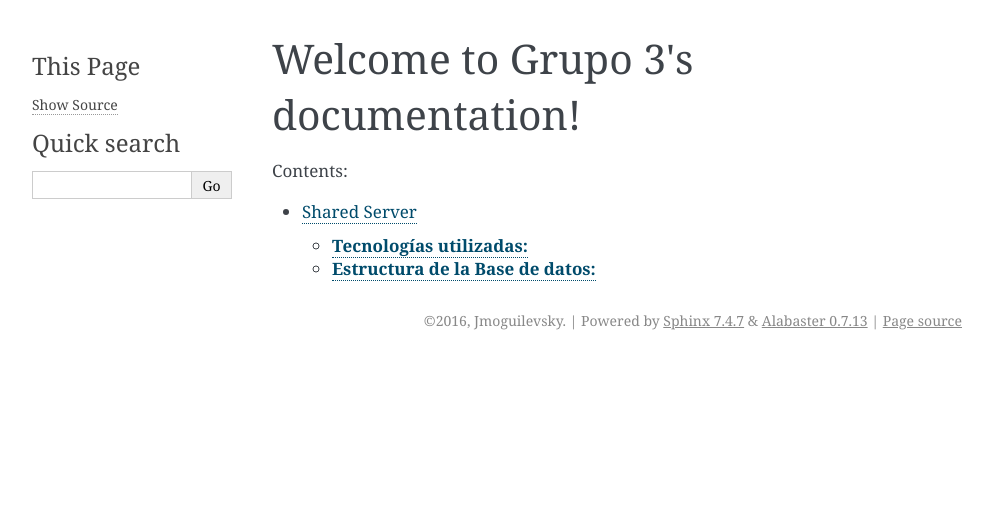
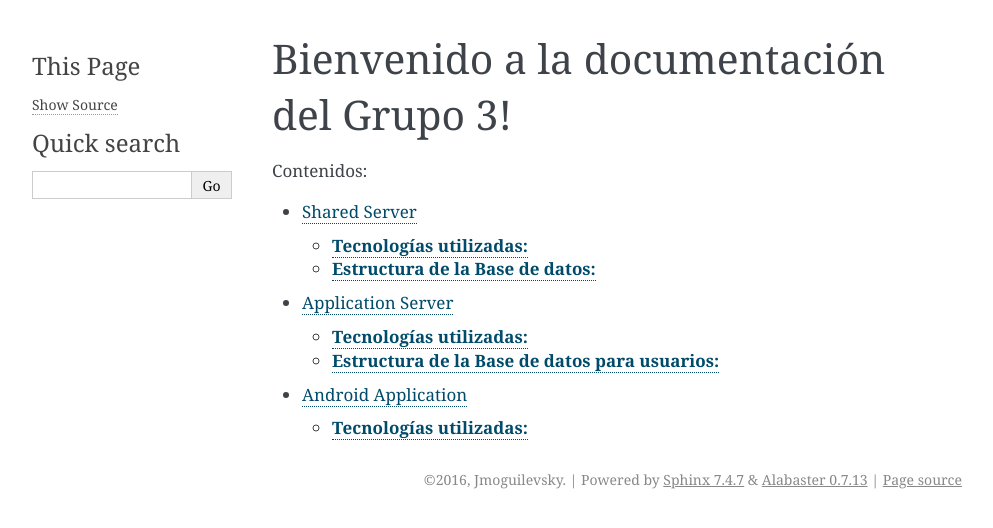
Before and after one commit to jmoguilevsky/DocumentacionSphinxT2, a Sphinx documentation site: the page built from source/index.rst, in a window 1280 px wide. Shown: the top 528 px of the page, without its empty margins (148-1141 px from the left). Built offline with Sphinx 7.4.7, drawn with Linux system fonts in a browser that asks for light colours; some of the changed lines change nothing that is shown.

Commit message:
Cambios en index y shared, se agregaron appServer y android

```diff
--- /dev/null
+++ b/source/android.rst
@@ -0,0 +1,38 @@
+Android Application
+*******************
+
+
+****************************
+**Tecnologías utilizadas:**
+****************************
+1. Volley
+	* Volley es una biblioteca de HTTP que hace más fácil y más rápido el manejo de requests para aplicaciones de Android.
+	* Utilizamos Volley para el manejo de los requests entre el Android y el Application Server.
+
+2. SQLite
+	* SQLite es una base de datos muy simple que se maneja con un archivo físico pero permite realizar transacciones sobre el mismo.
+	* Utilizamos SQLite para guardar información del usuario, dado que se crea rápido y es fácil para utilizar y trae todas las ventajas que de tener los datos guardados en forma de DB.
+	* En la DB solo tenemos guardado los datos del usuario logueado, cuando se loguea se lo guarda y cuando se desloguea se elimina su información.
+	* La estructura es muy simple con una única tabla con los siguientes campos:
+
++---------------+----------------------+
+| **Campo**     | **Tipo de Dato**     |
++---------------+----------------------+
+| ID            | Integer (Primary key)|
++---------------+----------------------+
+| Alias         | Text                 |
++---------------+----------------------+
+| Email         | Text Unique          |
++---------------+----------------------+
+| Name          | Text                 |
++---------------+----------------------+
+| Gender        | Text                 |
++---------------+----------------------+
+| Interests     | Text                 |
++---------------+----------------------+
+| Photo         | Text                 |
++---------------+----------------------+
+| Location      | Text                 |
++---------------+----------------------+
+| Token         | Text                 |
++---------------+----------------------+
--- /dev/null
+++ b/source/appServer.rst
@@ -0,0 +1,68 @@
+Application Server
+******************
+
+
+****************************
+**Tecnologías utilizadas:**
+****************************
+1. Node JS
+	* Node fue el lenguaje decidido por la materia para utilizar para el desarrollo del backend y REST API de la aplicación web. Es un lenguaje totalmente formado por objetos Javascript, tiene las ventajas de la gran cantidad de librerías abiertas que resuelven la mayoría de los problemas con los que un programador se puede encontrar.
+	* Debido a la falta de conocimiento del lenguaje no se pudo aprovechar al máximo su potencial y la gran cantidad de refactorizaciones que quedan por hacer harían un código mucho más mantenible. Node tiene un manejo de callbacks igual al de Javascript, que hace muy sencillo manejar las llamadas a DB. Un punto a futuro sería poder aprovechar los callbacks para armar una estructura más modularizada del código.
+	* La estructura que quedó hoy en día en la api es:
+		* index.js
+		* api/ (Contiene los métodos que se comunican con la DB para resolver los pedidos de la REST API)
+			* gets.js
+			* deletes.js
+			* posts.js
+			* puts.js
+			* extensionsForWebApplication.js (contiene métodos necesarios para la web aplication)
+		* querys/ (Son las querys a DB)
+			* deletes.js
+			* gets.js
+			* inserts.js
+			* updates.js
+
+2. Angular JS
+	* Angular es un framework ampliamente utilizado entre los desarrolladores debido a la facilidad que ofrece para aplicar MVC de forma clara y eficiente.
+	* Una gran ventaja que tiene Angular es que los objetos son Javascript puro, lo que hace que la integración con los objetos que provee la api de node sea automática.
+	* Decidimos utilizar angular y no jQuery + Bootstrap porque nos permite tener código html mucho más "limpio". Además permite tener un poco de lógica, pero separado de la vista.
+	* Un ejemplo del código para ver la limpieza que otorga es el siguiente:
+	* >>> <li class="list-item" ng-repeat="item in users">
+	Con esa sentencia lo que estoy indicando es que yo desde el controller creo la lista "users" y después el explorador por cada elemento que haya en la lista va a generar el código correspondiente (en este caso un item de una lista).
+
+3. Bootstrap v4 (es un alpha)
+	* Bootstrap es un framework que simplifica enormemente el trabajo de desarrollo de front end para no diseñadores. Es una librería con componentes de todo tipo que tiene lo necesario para armar cualquier página común. La ventaja principal es que está diseñado para trabajar de forma responsive, con los distintos tamaños de pantalla y columnas.
+	* Se decidió utilizar Bootstrap v4 porque algunas de los nuevos componentes son más amigables para la creación de pantallas para celulares, pero en sí no tiene grandes cambios en el funcionamiento general del framework.
+	* Uno de los cambios entre versiones de Bootstrap que se vió plasmado en el desarrollo fue la utilización de la clase Card para la generación de un perfil. Esta clase justamente lo que hace es darle la forma de una carta (titulo, cuerpo y pie), permitiendo tener una visión clara y sencilla del perfil.
+
+
+*************************************************
+**Estructura de la Base de datos para usuarios:**
+*************************************************
++---------------+---------------+-------------------+----------------------------------+
+| **Tabla**     | **Columna**   | **Tipo de dato**  | **Máxima cantidad de caracteres**|
++---------------+---------------+-------------------+----------------------------------+
+| Userprofile   | Sex           | Character         |                                  |
++---------------+---------------+-------------------+----------------------------------+
+| Userprofile   | Alias         | Character varying | 50                               |
++---------------+---------------+-------------------+----------------------------------+
+| Userprofile   | Email         | Character         |                                  |
++---------------+---------------+-------------------+----------------------------------+
+| Userprofile   | Name          | Character         | 200                              |
++---------------+---------------+-------------------+----------------------------------+
+| Location      | IdUser        | Integer           |                                  |
++---------------+---------------+-------------------+----------------------------------+
+| Location      | Latitude      | Numeric           |                                  |
++---------------+---------------+-------------------+----------------------------------+
+| Location      | Longitude     | Numeric           |                                  |
++---------------+---------------+-------------------+----------------------------------+
+| Interest      | Id            | Integer           |                                  |
++---------------+---------------+-------------------+----------------------------------+
+| Interest      | Category      | Character varying | 100                              |
++---------------+---------------+-------------------+----------------------------------+
+| Interest      | Value         | Character varying | 100                              |
++---------------+---------------+-------------------+----------------------------------+
+| UserInterest  | IdUser        | Integer           |                                  |
++---------------+---------------+-------------------+----------------------------------+
+| UserInterest  | IdInterest    | Integer           |                                  |
++---------------+---------------+-------------------+----------------------------------+
--- a/source/index.rst
+++ b/source/index.rst
@@ -3,12 +3,14 @@
    You can adapt this file completely to your liking, but it should at least
    contain the root `toctree` directive.
 
-Welcome to Grupo 3's documentation!
-==================================
+Bienvenido a la documentación del Grupo 3!
+==========================================
 
-Contents:
+Contenidos:
 
 .. toctree::
    :maxdepth: 2
 
    shared
+   appServer
+   android
--- a/source/shared.rst
+++ b/source/shared.rst
@@ -4,9 +4,8 @@ Shared Server
 ****************************
 **Tecnologías utilizadas:**
 ****************************
-Tecnologías para Front-end:
+Tecnologías para Back-end:
 ===========================
-
 1. Node JS
 	* Node fue el lenguaje decidido por la materia para utilizar para el desarrollo del backend y REST API de la aplicación web. Es un lenguaje totalmente formado por objetos Javascript, tiene las ventajas de la gran cantidad de librerías abiertas que resuelven la mayoría de los problemas con los que un programador se puede encontrar.
 	* Debido a la falta de conocimiento del lenguaje no se pudo aprovechar al máximo su potencial y la gran cantidad de refactorizaciones que quedan por hacer harían un código mucho más mantenible. Node tiene un manejo de callbacks igual al de Javascript, que hace muy sencillo manejar las llamadas a DB. Un punto a futuro sería poder aprovechar los callbacks para armar una estructura más modularizada del código.
@@ -23,7 +22,11 @@ Tecnologías para Front-end:
 			* gets.js
 			* inserts.js
 			* updates.js
-2. Angular JS
+
+Tecnologías para Front-end:
+===========================
+
+1. Angular JS
 	* Angular es un framework ampliamente utilizado entre los desarrolladores debido a la facilidad que ofrece para aplicar MVC de forma clara y eficiente.
 	* Una gran ventaja que tiene Angular es que los objetos son Javascript puro, lo que hace que la integración con los objetos que provee la api de node sea automática.
 	* Decidimos utilizar angular y no jQuery + Bootstrap porque nos permite tener código html mucho más "limpio". Además permite tener un poco de lógica, pero separado de la vista.
@@ -31,7 +34,7 @@ Tecnologías para Front-end:
 	* >>> <li class="list-item" ng-repeat="item in users">
 	Con esa sentencia lo que estoy indicando es que yo desde el controller creo la lista "users" y después el explorador por cada elemento que haya en la lista va a generar el código correspondiente (en este caso un item de una lista).
 
-3. Bootstrap v4 (es un alpha)
+2. Bootstrap v4 (es un alpha)
 	* Bootstrap es un framework que simplifica enormemente el trabajo de desarrollo de front end para no diseñadores. Es una librería con componentes de todo tipo que tiene lo necesario para armar cualquier página común. La ventaja principal es que está diseñado para trabajar de forma responsive, con los distintos tamaños de pantalla y columnas.
 	* Se decidió utilizar Bootstrap v4 porque algunas de los nuevos componentes son más amigables para la creación de pantallas para celulares, pero en sí no tiene grandes cambios en el funcionamiento general del framework.
 	* Uno de los cambios entre versiones de Bootstrap que se vió plasmado en el desarrollo fue la utilización de la clase Card para la generación de un perfil. Esta clase justamente lo que hace es darle la forma de una carta (titulo, cuerpo y pie), permitiendo tener una visión clara y sencilla del perfil.
```
